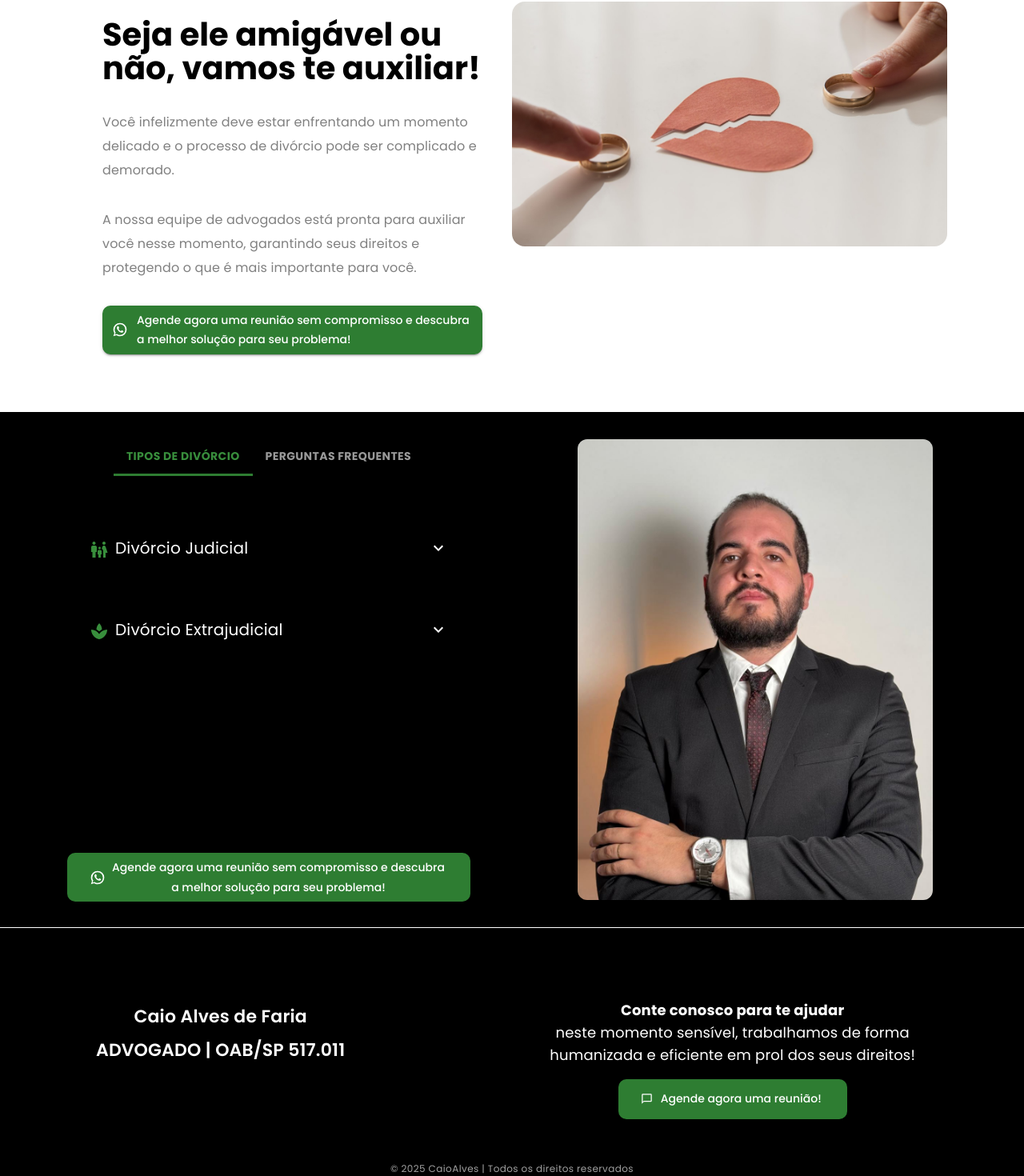
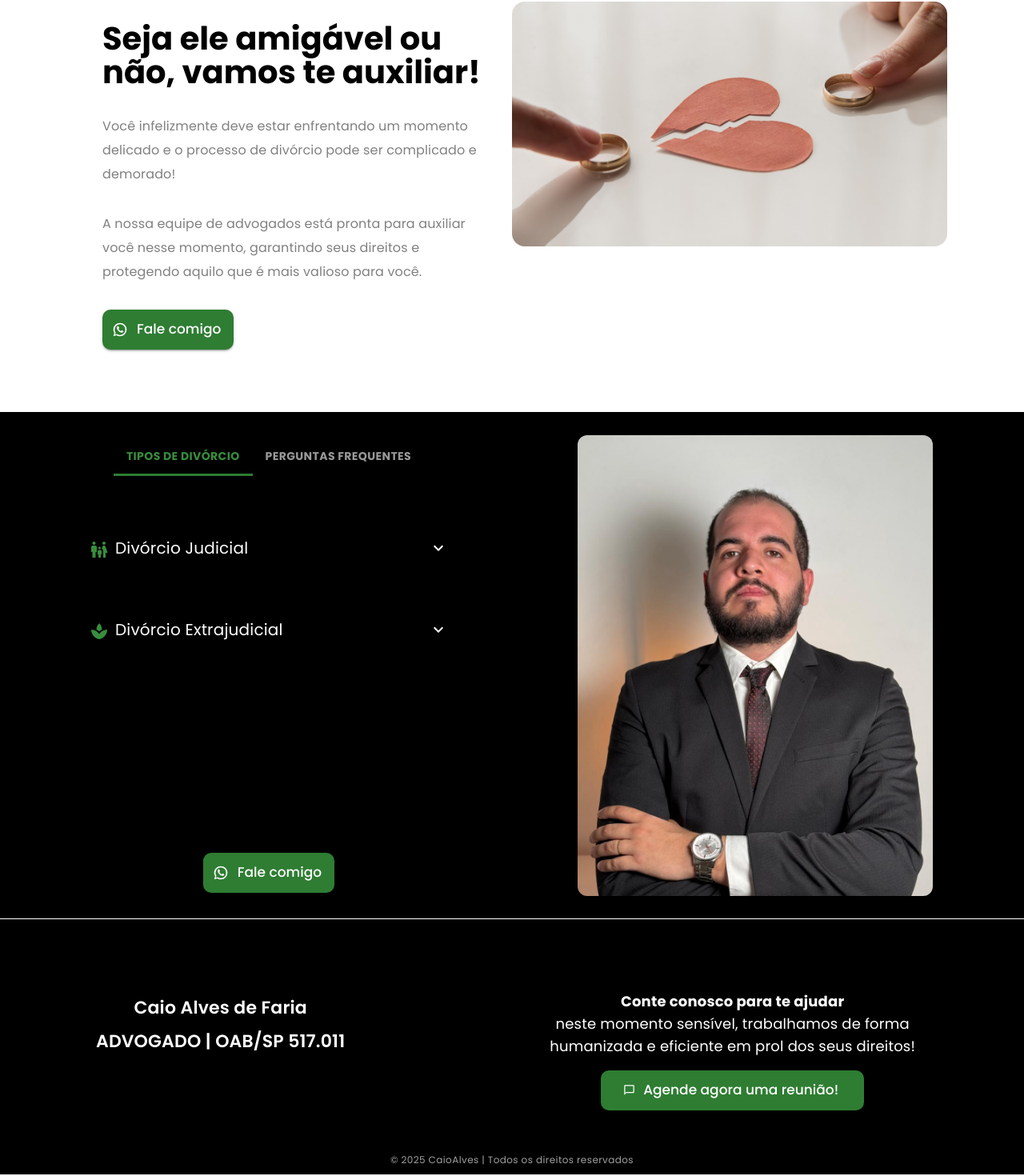
Before and after one commit to AndreHilario/caioikejiri.advocacia2, a React (Vite) app: page / in a window 1280 px wide. Shown: the part 205-1675 px from the top of the page at 80% size. Built offline with nearby package versions, Linux system fonts and the light colour scheme.

Commit message:
fix: cta buttons with deafult message

```diff
--- a/src/lib/muiThemes/themes/muiComponentsTheme.ts
+++ b/src/lib/muiThemes/themes/muiComponentsTheme.ts
@@ -114,7 +114,7 @@ export const muiComponents = createTheme({
         root: {
           backgroundColor: "#2E7D32",
           borderRadius: "10px",
-          fontSize: "14px",
+          fontSize: "17px",
           letterSpacing: "0.01px",
           minHeight: "50px",
           transition:
--- a/src/pages/ExplainSection.tsx
+++ b/src/pages/ExplainSection.tsx
@@ -22,6 +22,7 @@ import {
 } from "@mui/icons-material";
 import image from "../assets/advImage.jpg";
 import WhatsAppIcon from "@mui/icons-material/WhatsApp";
+import { generateWhatsappLink } from "../utils/sendWhatsAppMessage";
 
 const accordionData = [
   {
@@ -213,12 +214,14 @@ const ExplainSectionDesktop: React.FC = () => {
         </TabPanel>
         <Button
           variant="contained"
-          startIcon={<WhatsAppIcon />}
-          sx={{ px: 4 }}
-          href="https://wa.me/5512992485894"
+          startIcon={<WhatsAppIcon style={{ marginRight: "3px" }} />}
+          sx={{ width: "fit-content" }}
+          href={generateWhatsappLink(
+            "5512992485894",
+            "Olá! Preciso do auxílio de um Advogado."
+          )}
         >
-          Agende agora uma reunião sem compromisso e descubra <br />a melhor
-          solução para seu problema!
+          Fale comigo
         </Button>
       </Grid>
 
@@ -328,11 +331,14 @@ const ExplainSectionMobile: React.FC = () => {
         />
         <Button
           variant="contained"
-          href="https://wa.me/5512992485894"
-          startIcon={<WhatsAppIcon />}
+          startIcon={<WhatsAppIcon style={{ marginRight: "3px" }} />}
           sx={{ mt: 4, px: 3 }}
+          href={generateWhatsappLink(
+            "5512992485894",
+            "Olá! Preciso do auxílio de um Advogado."
+          )}
         >
-          Agende uma reunião
+          Fale comigo
         </Button>
       </Grid>
     </Grid>
--- a/src/pages/MainSection.tsx
+++ b/src/pages/MainSection.tsx
@@ -10,6 +10,7 @@ import {
 } from "@mui/material";
 import WhatsAppIcon from "@mui/icons-material/WhatsApp";
 import imagem from "../assets/image.png";
+import { generateWhatsappLink } from "../utils/sendWhatsAppMessage";
 
 const MainSectionDesktop: React.FC = () => {
   return (
@@ -57,25 +58,29 @@ const MainSectionDesktop: React.FC = () => {
               sx={{ color: "gray", fontSize: "1rem" }}
             >
               Você infelizmente deve estar enfrentando um momento delicado e o
-              processo de divórcio pode ser complicado e demorado.
+              processo de divórcio pode ser complicado e demorado!
             </Typography>
             <Typography
               variant="body1"
               sx={{ color: "gray", fontSize: "1rem" }}
             >
               A nossa equipe de advogados está pronta para auxiliar você nesse
-              momento, garantindo seus direitos e protegendo o que é mais
-              importante para você.
+              momento, garantindo seus direitos e protegendo aquilo que é mais
+              valioso para você.
             </Typography>
+            <Box>
               <Button
                 variant="contained"
                 startIcon={<WhatsAppIcon style={{ marginRight: "3px" }} />}
                 sx={{ width: "fit-content" }}
-              href="https://wa.me/5512992485894"
+                href={generateWhatsappLink(
+                  "5512992485894",
+                  "Olá! Preciso do auxílio de um Advogado."
+                )}
               >
-              Agende agora uma reunião sem compromisso e descubra <br />a melhor
-              solução para seu problema!
+                Fale comigo
               </Button>
+            </Box>
           </Stack>
         </Grid>
 
@@ -165,20 +170,27 @@ const MainSectionMobile: React.FC = () => {
           sx={{ color: "gray", textAlign: "center" }} // Alinhamento à esquerda
         >
           Você infelizmente deve estar enfrentando um momento delicado e o
-          processo de divórcio pode ser complicado e demorado.
+          processo de divórcio pode ser complicado e demorado!
         </Typography>
         <Typography
           variant="body2" // Ajustei o tamanho da fonte
           sx={{ color: "gray", textAlign: "center" }} // Alinhamento à esquerda
         >
           A nossa equipe de advogados está pronta para auxiliar você nesse
-          momento, garantindo seus direitos e protegendo o que é mais importante
-          para você.
+          momento, garantindo seus direitos e protegendo aquilo que é mais
+          valioso para você.
         </Typography>
 
         {/* Botão de contato */}
-        <Button variant="contained" startIcon={<WhatsAppIcon />} href="https://wa.me/5512992485894">
-          Agende uma reunião sem compromisso
+        <Button
+          variant="contained"
+          startIcon={<WhatsAppIcon />}
+          href={generateWhatsappLink(
+            "5512992485894",
+            "Olá! Preciso do auxílio de um Advogado."
+          )}
+        >
+          Fale comigo
         </Button>
       </Stack>
     </Box>
--- /dev/null
+++ b/src/utils/sendWhatsAppMessage.ts
@@ -0,0 +1,6 @@
+export const generateWhatsappLink = (phone: string, message: string): string => {
+  const encodedMessage = encodeURIComponent(message.trim());
+  const cleanPhone = phone.replace(/\D/g, "");
+
+  return `https://wa.me/${cleanPhone}?text=${encodedMessage}`;
+};
```
Lines whose indentation alone changed are shown as unchanged.
